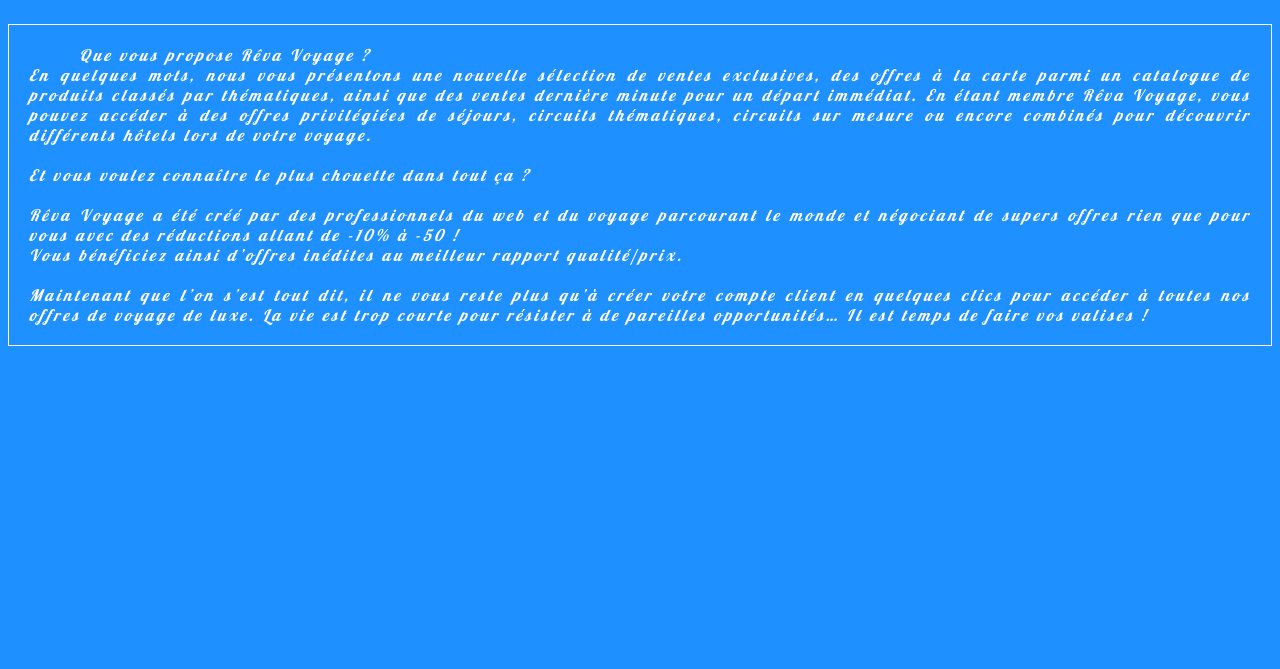
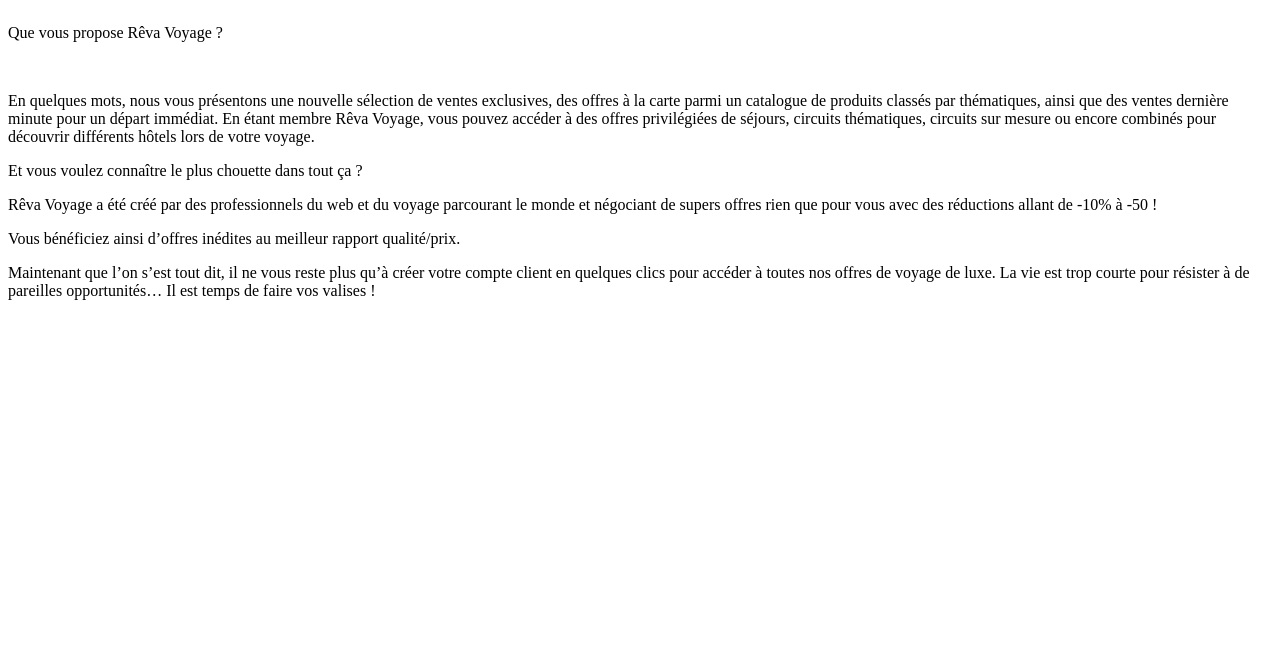
Before and after one commit to Stephanie31470/TP_IPI, a plain HTML site: page apropos.html in a window 1280 px wide. Shown: the part 131-800 px from the top of the page. Drawn offline with Linux system fonts and the light colour scheme.

Commit message:
Add files via upload

```diff
--- a/apropos.css
+++ b/apropos.css
@@ -1,26 +1,22 @@
-p {
-    margin: auto;
-    border: 1px solid white;
-    padding: 20px;
+#panneau2 p {
+
     text-indent: 50px;
     text-align: justify;
     letter-spacing: 3px;
-    color: #FFFFFF;
+    color:dodgerblue;
     font-family: 'Lobster', cursive;
     font-style: italic
 }
 
-body {
 
-    background-color:DodgerBlue;
 
-}
+
 
 h1 {
     font-style: italic;
     text-align: center;
     font-family: 'Lobster', cursive;
-    color: #FFFFFF;
+    color:dodgerblue;
     font-size: 60px;
     letter-spacing: 3px;
     text-indent: 50px;
--- a/apropos.html
+++ b/apropos.html
@@ -11,19 +11,19 @@
 
 <BODY>
 <h1>Venez vous évader avec nous !</h1>
-<p>Que vous propose Rêva Voyage ?<br>
-En quelques mots, nous vous présentons une nouvelle sélection de ventes exclusives, des offres à la carte parmi un catalogue de produits classés par thématiques, ainsi que des ventes dernière minute pour un départ immédiat. En étant membre Rêva Voyage, vous pouvez accéder à des offres privilégiées de séjours, circuits thématiques, circuits sur mesure ou encore combinés pour découvrir différents hôtels lors de votre voyage.<br>
-<br>
-Et vous voulez connaître le plus chouette dans tout ça ?<br>
-<br>
-Rêva Voyage a été créé par des professionnels du web et du voyage parcourant le monde et négociant de supers offres rien que pour vous avec des réductions allant de -10% à -50 !<br>
-Vous bénéficiez ainsi d’offres inédites au meilleur rapport qualité/prix.<br>
-<br>
-Maintenant que l’on s’est tout dit, il ne vous reste plus qu’à créer votre compte client en quelques clics pour accéder à toutes nos offres de voyage de luxe. La vie est trop courte pour résister à de pareilles opportunités… Il est temps de faire vos valises !
-</p>
+<div>
+<p>Que vous propose Rêva Voyage ?</p><br>
+<p>En quelques mots, nous vous présentons une nouvelle sélection de ventes exclusives, des offres à la carte parmi un catalogue de produits classés par thématiques, ainsi que des ventes dernière minute pour un départ immédiat. En étant membre Rêva Voyage, vous pouvez accéder à des offres privilégiées de séjours, circuits thématiques, circuits sur mesure ou encore combinés pour découvrir différents hôtels lors de votre voyage.</p>
+<p>Et vous voulez connaître le plus chouette dans tout ça ?</p>
+<p>Rêva Voyage a été créé par des professionnels du web et du voyage parcourant le monde et négociant de supers offres rien que pour vous avec des réductions allant de -10% à -50 !</p>
+<p>Vous bénéficiez ainsi d’offres inédites au meilleur rapport qualité/prix.</p>
+<p>Maintenant que l’on s’est tout dit, il ne vous reste plus qu’à créer votre compte client en quelques clics pour accéder à toutes nos offres de voyage de luxe. La vie est trop courte pour résister à de pareilles opportunités… Il est temps de faire vos valises !</p>
+</div>
+
 
 
 
 
 </BODY>
+
 </HTML>
```
